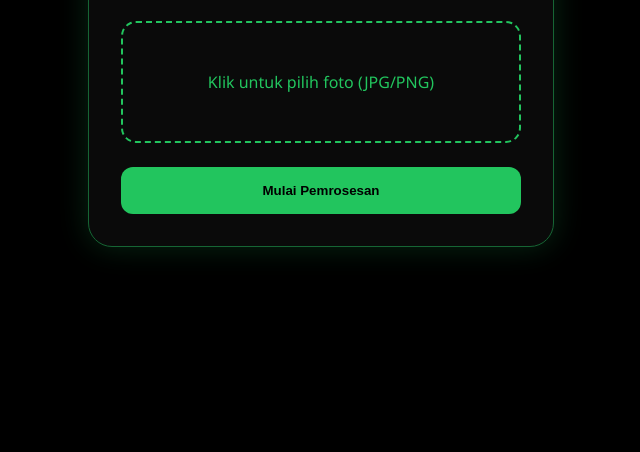
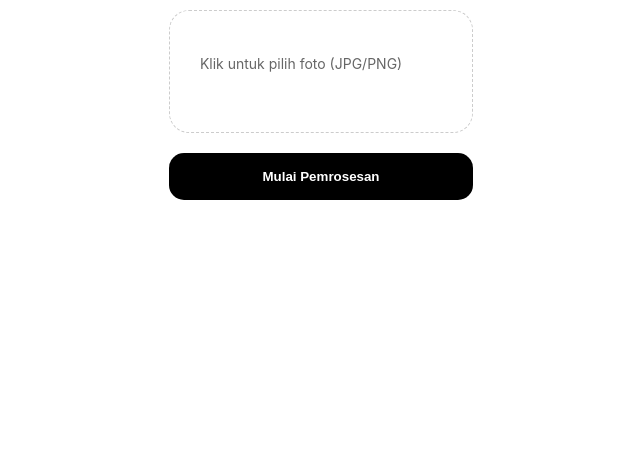
Before and after one commit to rukokuto/web-upscaler, a plain HTML site: page index.html in a window 1280 px wide. Shown: the part 348-800 px from the top of the page, without its empty margins (319-959 px from the left). Drawn offline with Linux system fonts and the light colour scheme.

Commit message:
Update style.css

```diff
--- a/style.css
+++ b/style.css
@@ -1,54 +1,50 @@
-/* style.css */
+/* style.css - Tema Minimalis Elegan */
 body {
-    background: #000000; /* Hitam Pekat */
-    color: #ffffff;
-    font-family: 'Segoe UI', sans-serif;
-    min-height: 100vh;
+    background: #ffffff; /* Latar belakang putih bersih */
+    color: #000000;
+    font-family: 'Inter', -apple-system, sans-serif;
     display: flex;
     justify-content: center;
     align-items: center;
+    min-height: 100vh;
     margin: 0;
 }
 
-.glass-panel {
-    background: #0a0a0a; /* Hitam hampir pekat */
-    border: 1px solid #166534; /* Border hijau tua */
-    padding: 2rem;
-    border-radius: 24px;
-    width: 90%;
-    max-width: 400px;
+.panel {
+    background: #ffffff;
+    border: 1px solid #e5e5e5;
+    padding: 40px;
+    border-radius: 30px;
+    width: 320px;
     text-align: center;
-    box-shadow: 0 0 30px rgba(34, 197, 94, 0.2); /* Cahaya hijau */
+    box-shadow: 0 20px 40px rgba(0,0,0,0.05);
 }
 
-h1 { color: #22c55e; } /* Judul Hijau */
+h1 { font-size: 24px; margin-bottom: 8px; font-weight: 700; }
+p { color: #666; font-size: 14px; margin-bottom: 30px; }
 
 .upload-box {
-    border: 2px dashed #22c55e;
-    padding: 2rem;
-    border-radius: 15px;
-    margin: 1.5rem 0;
-    color: #22c55e;
+    border: 1px dashed #ccc;
+    padding: 30px;
+    border-radius: 20px;
+    margin-bottom: 20px;
+    cursor: pointer;
+    color: #999;
     transition: 0.3s;
 }
 
-.upload-box:hover {
-    background: rgba(34, 197, 94, 0.1);
-}
+.upload-box:hover { border-color: #000; color: #000; }
 
 .btn-process {
-    background: #22c55e; /* Tombol Hijau */
-    color: black;
+    background: #000;
+    color: #fff;
     width: 100%;
-    padding: 1rem;
-    border-radius: 12px;
-    font-weight: bold;
+    padding: 16px;
+    border-radius: 15px;
+    font-weight: 600;
     border: none;
     cursor: pointer;
     transition: 0.3s;
 }
 
-.btn-process:hover {
-    background: #16a34a;
-    transform: scale(1.02);
-}
+.btn-process:hover { background: #333; }
```
